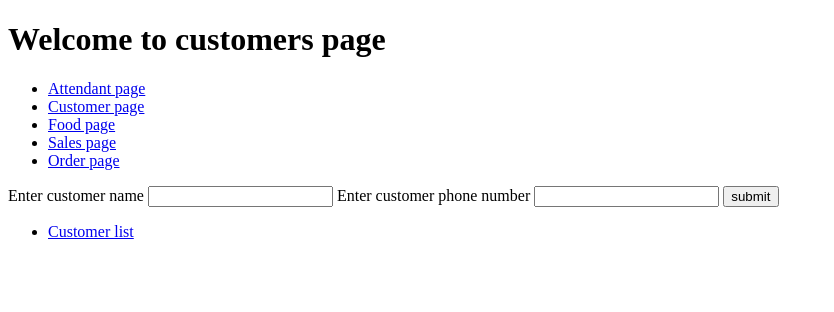
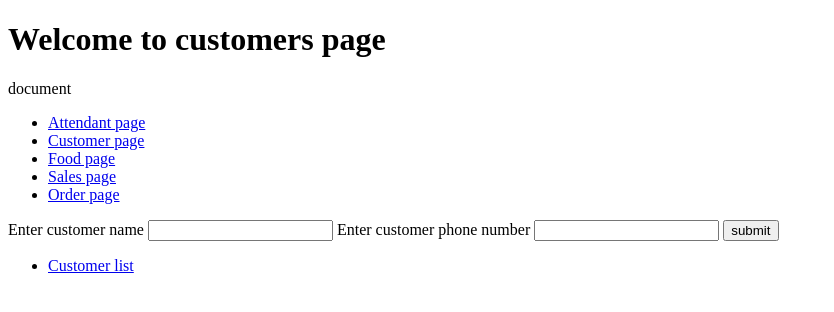
Before and after one commit to Funmi34/resturant, a PHP site: page /customer.php in a window 1280 px wide. Shown: the top 312 px of the page, without its empty margins (0-834 px from the left). Run offline with PHP 8.4, Linux system fonts and the light colour scheme.

Commit message:
first commit in resturant

```diff
--- a/customer.php
+++ b/customer.php
@@ -7,6 +7,7 @@
 </head>
 <body>
     <h1>Welcome to customers page</h1>
+<p>document</p>
     <ul>
         <li><a href="attendant.php">Attendant page</a></li>
         <li><a href="customer.php">Customer page</a></li>
```
